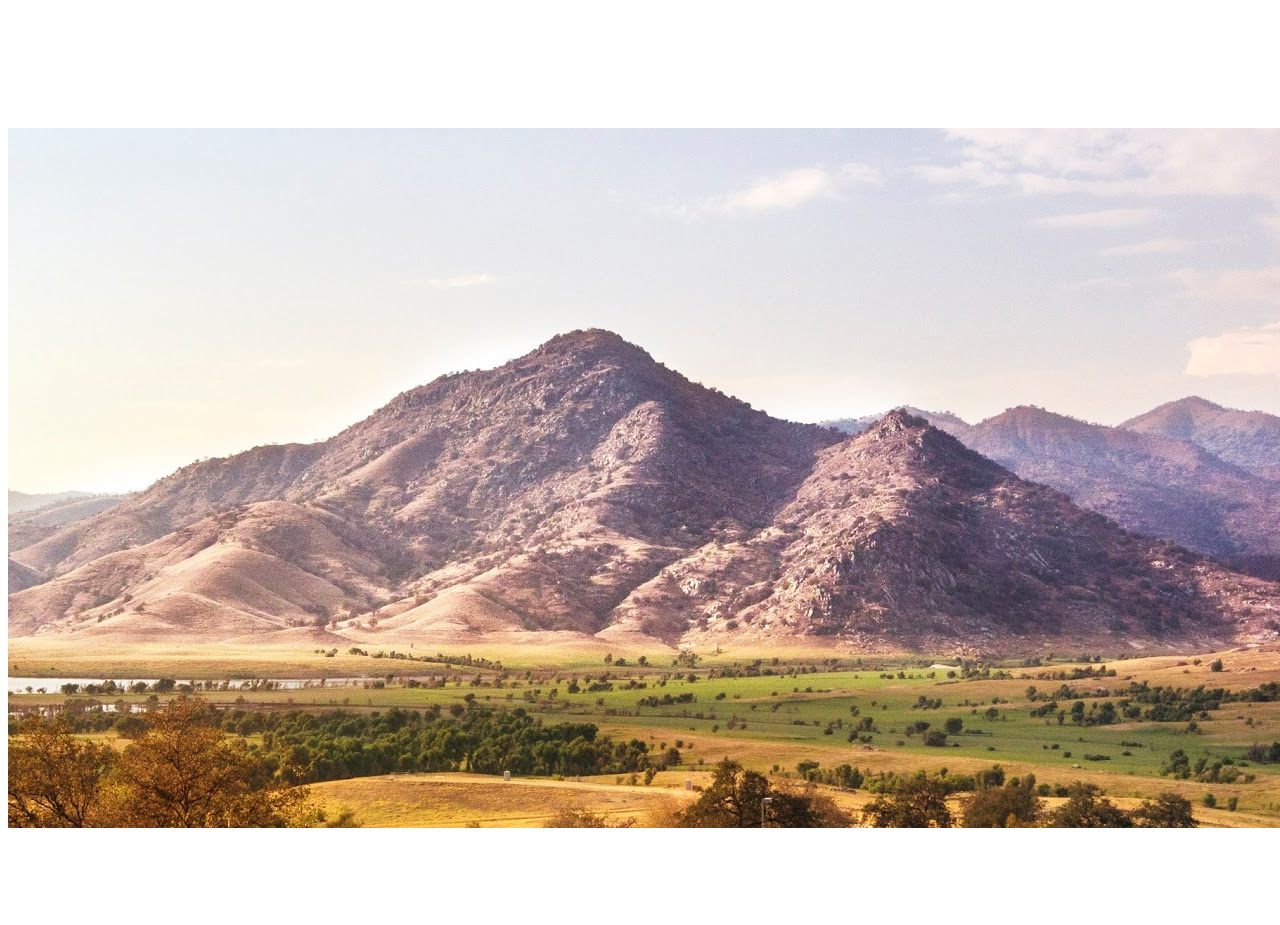
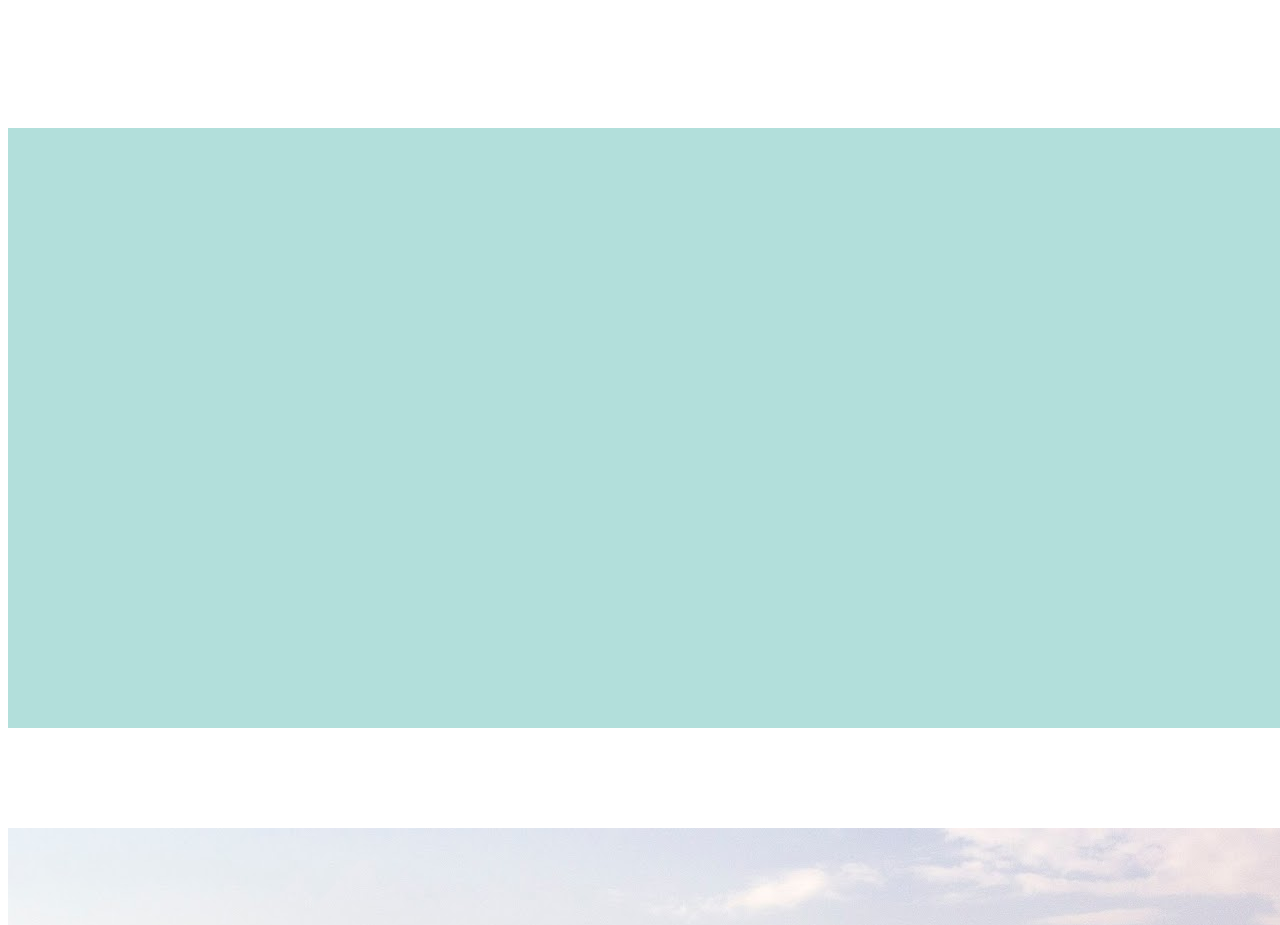
Before and after one commit to Emilia0/exerciseSass, a plain HTML site: page index.html in a window 1280 px wide. Shown: the part 880-1805 px from the top of the page. Drawn offline with nearby package versions, Linux system fonts and the light colour scheme.

Commit message:
more html content, @import

```diff
--- /dev/null
+++ b/_variables.scss
@@ -0,0 +1,11 @@
+$basic-dark: #00796B;
+$basic: #009688;
+$basic-light:#B2DFDB;
+$simple: #FFFFFF;
+$accent-color:#9E9E9E;
+$primary-text:#212121;
+$secondary-text:#727272;
+$divider-color:#B6B6B6;
+
+$basic-font: 'Oswald', sans-serif;
+$secondary-font:'Open Sans Condensed', sans-serif;
--- a/index.html
+++ b/index.html
@@ -10,6 +10,7 @@
     <link rel="shortcut icon" type="image/x-icon" href=""/>
     <link rel="stylesheet" type="text/css" href="style.css">
     <link href='https://fonts.googleapis.com/css?family=Oswald:400,300,700&subset=latin,latin-ext' rel='stylesheet' type='text/css'>
+    <link href='https://fonts.googleapis.com/css?family=Open+Sans+Condensed:300&subset=latin,latin-ext' rel='stylesheet' type='text/css'>
 </head>
 <body>
 
@@ -47,8 +48,14 @@
         </div>
     </section>
     <div class="clear"></div>
+
+    <section class="additionalFunctions"> </section>
+
     <section class="mainPhoto"></section>
-    <section class="additionalFunctions"></section>
+
+
+
+
 
 </section>
 <footer>
--- a/style.scss
+++ b/style.scss
@@ -1,13 +1,4 @@
-$basic-dark: #00796B;
-$basic: #009688;
-$basic-light:#B2DFDB;
-$simple: #FFFFFF;
-$accent-color:#9E9E9E;
-$primary-text:#212121;
-$secondary-text:#727272;
-$divider-color:#B6B6B6;
-
-$basic-font: Oswald;
+@import "_variables.scss";
 
 .clear  {
   clear:both;
@@ -62,7 +53,7 @@ nav {
     }
   p {
     background-color:$basic-light ;
-    color: $simple;
+    color: $basic-dark;
   }
   }
 .first  {
@@ -81,8 +72,17 @@ nav {
   margin-bottom: 100px;
 }
 
+.additionalFunctions  {
+  margin-top:100px;
+  margin-bottom:100px;
+  width: 100%;
+  height: 600px;
+  background-color: $basic-light;
+}
+
 footer  {
   width: 100%;
+  font-family: $secondary-font;
 }
 
 .footerMain {
@@ -91,7 +91,7 @@ footer  {
   padding-top: 30px;
   padding-bottom: 30px;
   text-align: left;
-  font-size: smaller;
+  font-size: larger;
 }
 .footerBanner {
   background-color:$secondary-text;
@@ -99,7 +99,6 @@ footer  {
   padding-top: 10px;
   padding-bottom: 10px;
   text-align: center;
-  font-weight: 200;
-  font-size: smaller;
+
 
 }
```
Also changed, not shown: images/4H9A6548-Edit-2.jpg (deleted), images/4H9A7913.jpg (deleted), images/city1.jpg (deleted), images/forestHill.jpg (deleted), style.css, 1 other file.
